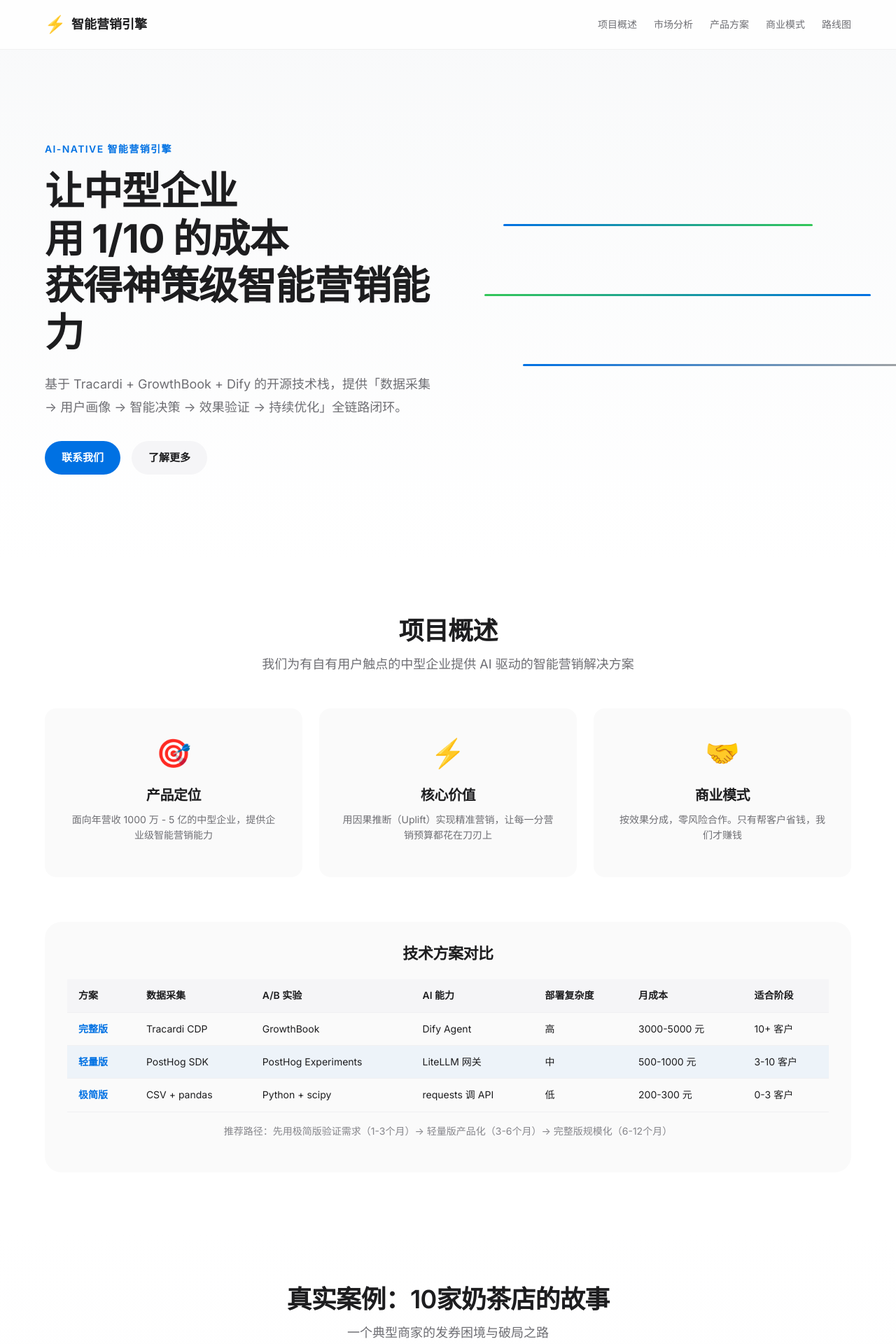
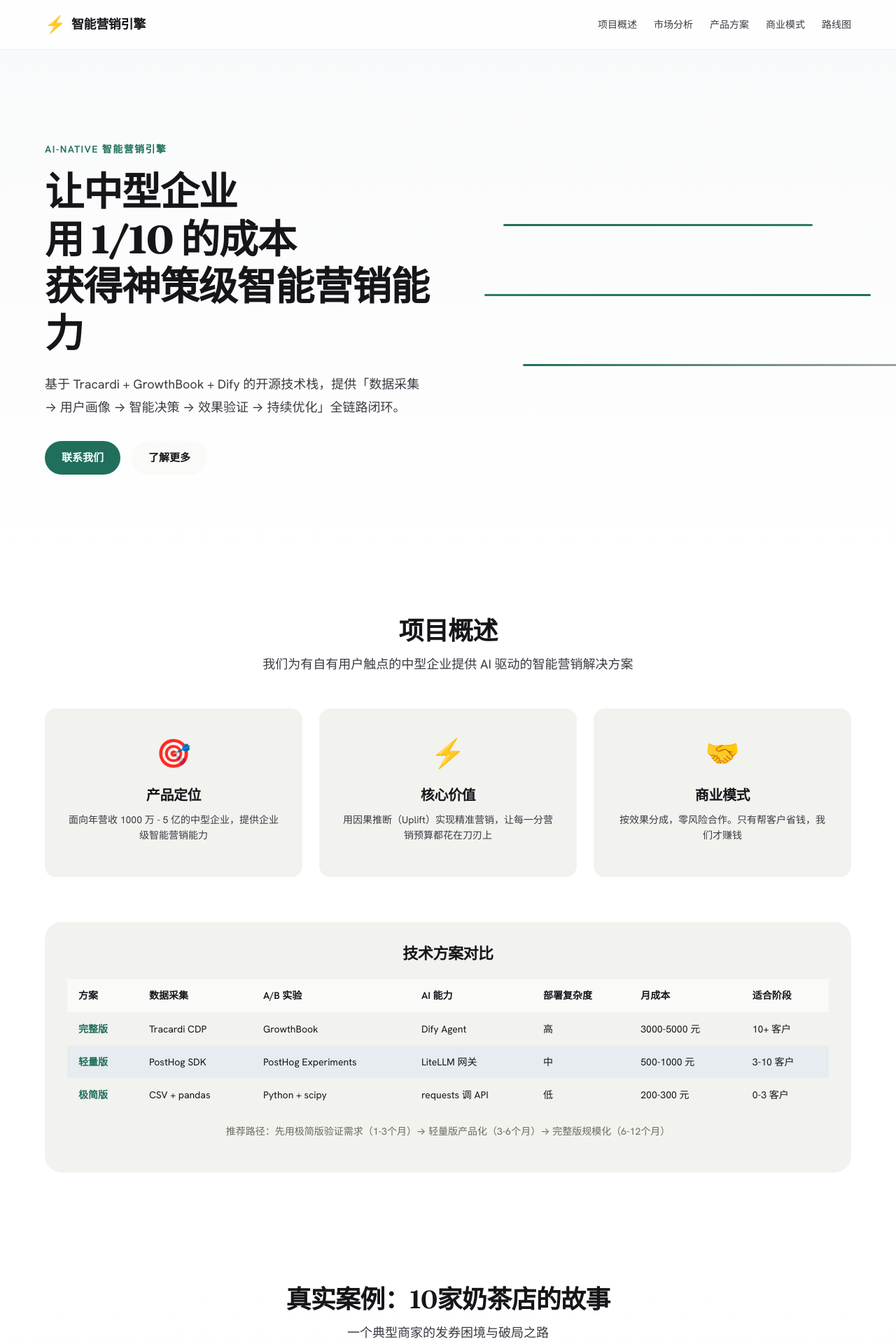
Before and after one commit to taoxuewen/my_page, a Python web app: template templates/plan-presentation.html in a window 1280 px wide. Shown: the top 1920 px of the page at 70% size. Run offline with Jinja, Linux system fonts and the light colour scheme; the template is opened without the code that fills it, so the values that code supplies are empty.

Commit message:
调整：企划书展示页对齐设计令牌（墨绿/纸感 + Fraunces/Hanken + 页脚统一）
Co-Authored-By: Claude Opus 4.8 <noreply@anthropic.com>

```diff
--- a/static/css/plan-presentation.css
+++ b/static/css/plan-presentation.css
@@ -6,17 +6,18 @@
 }
 
 :root {
-  --primary: #0071e3;
-  --primary-hover: #0077ed;
-  --secondary: #34c759;
-  --text-primary: #1d1d1f;
-  --text-secondary: #6e6e73;
-  --text-muted: #86868b;
+  /* 对齐全站设计令牌（蓝色强调 → 墨绿，纯白底 → 暖白纸感） */
+  --primary: #1F6F5C;
+  --primary-hover: #185847;
+  --secondary: #2E7D5B;
+  --text-primary: #16161A;
+  --text-secondary: #3A3A42;
+  --text-muted: #6B6B63;
   --bg-primary: #ffffff;
-  --bg-secondary: #f5f5f7;
-  --bg-tertiary: #fafafa;
-  --border: #e8e8ed;
-  --border-light: #f0f0f2;
+  --bg-secondary: #FAFAF8;
+  --bg-tertiary: #F2F2EF;
+  --border: #E4E4E0;
+  --border-light: #F2F2EF;
   --radius: 16px;
   --radius-lg: 24px;
   --shadow: 0 1px 3px rgba(0, 0, 0, 0.1), 0 1px 2px rgba(0, 0, 0, 0.06);
@@ -29,13 +30,20 @@ html {
 }
 
 body {
-  font-family: 'Inter', -apple-system, BlinkMacSystemFont, 'Segoe UI', Roboto, sans-serif;
+  font-family: 'Hanken Grotesk', 'PingFang SC', 'Microsoft YaHei', system-ui, -apple-system, sans-serif;
   font-size: 16px;
   line-height: 1.6;
   color: var(--text-primary);
   background-color: var(--bg-primary);
   -webkit-font-smoothing: antialiased;
   -moz-osx-font-smoothing: grayscale;
+}
+
+/* 标题使用编辑感衬线显示字体 */
+h1, h2, h3, h4,
+.hero__title, .section__title, .navbar__title {
+  font-family: 'Fraunces', 'Songti SC', 'PingFang SC', Georgia, serif;
+  letter-spacing: -0.02em;
 }
 
 .container {
--- a/templates/plan-presentation.html
+++ b/templates/plan-presentation.html
@@ -7,7 +7,7 @@
   <meta name="description" content="基于 Tracardi + GrowthBook + Dify 的开源智能营销引擎，让中型企业用 1/10 的成本获得神策级别的智能营销能力。">
   <link rel="preconnect" href="https://fonts.googleapis.com">
   <link rel="preconnect" href="https://fonts.gstatic.com" crossorigin>
-  <link href="https://fonts.googleapis.com/css2?family=Inter:wght@300;400;500;600;700&display=swap" rel="stylesheet">
+  <link href="https://fonts.googleapis.com/css2?family=Fraunces:opsz,wght@9..144,400;9..144,500;9..144,600;9..144,700&family=Hanken+Grotesk:wght@300;400;500;600;700&display=swap" rel="stylesheet">
   <link rel="stylesheet" href="/static/css/plan-presentation.css">
 </head>
 <body>
@@ -719,7 +719,7 @@
           <span class="footer__logo">⚡</span>
           <span class="footer__title">智能营销引擎</span>
         </div>
-        <p class="footer__copyright">© 2024 Smart Marketing Engine. All rights reserved.</p>
+        <p class="footer__copyright">© 2026 逃学文 · AI Studio</p>
       </div>
     </div>
   </footer>
```
